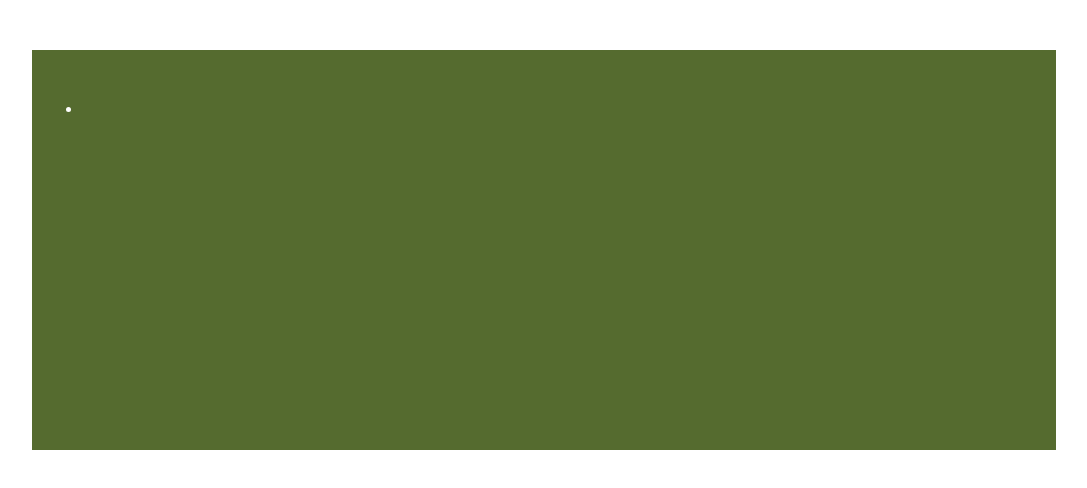
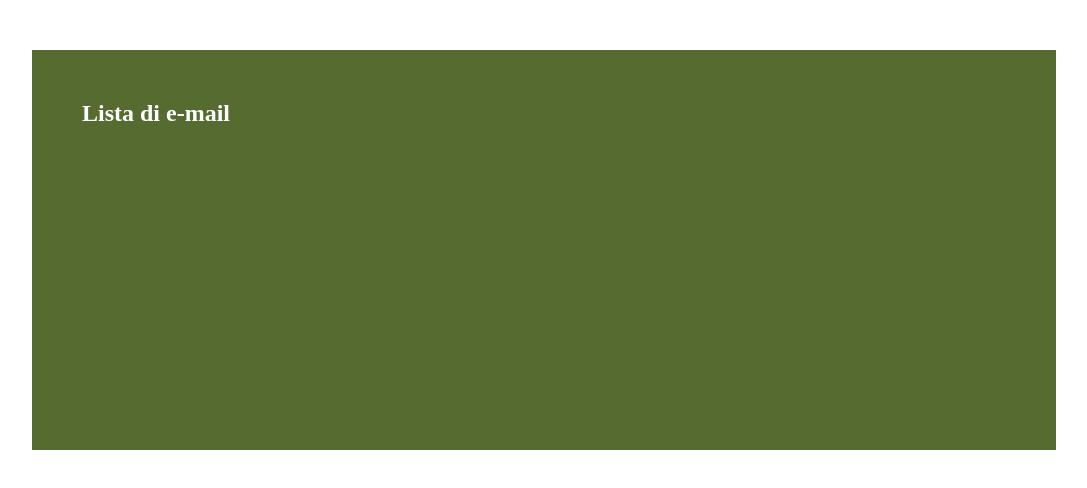
Before and after one commit to EnxhiHoxhaj/vue-email-list, a plain HTML site: page index.html in a window 1280 px wide. Shown: the whole page, without its empty margins (96-1183 px from the left). Drawn offline with nearby package versions, Linux system fonts and the light colour scheme.

Commit message:
feat: add data structure

```diff
--- a/index.html
+++ b/index.html
@@ -8,20 +8,22 @@
     <link rel="stylesheet" href="style.css">
     <!-- link Axios-->
     <script src="https://cdnjs.cloudflare.com/ajax/libs/axios/1.7.2/axios.min.js" integrity="sha512-JSCFHhKDilTRRXe9ak/FJ28dcpOJxzQaCd3Xg8MyF6XFjODhy/YMCM8HW0TFDckNHWUewW+kfvhin43hKtJxAw==" crossorigin="anonymous" referrerpolicy="no-referrer"></script>
-    <!-- link Vue -->
-    <script src="https://unpkg.com/vue@3/dist/vue.global.js"></script>
-    <!--link JS-->
-    <script src="main.js"></script>
+
 
 </head>
 <body>
     <div id="app">
-        <h1></h1>
+        <h2> {{title}}</h2>
         <ul class="list-page">
             <li>
                 <span class="list-item"></span>
             </li>
         </ul>
     </div>
+
+    <!-- link Vue -->
+    <script src="https://unpkg.com/vue@3/dist/vue.global.js"></script>
+    <!--link JS-->
+    <script src="main.js"></script>
 </body>
 </html>
--- a/main.js
+++ b/main.js
@@ -0,0 +1,13 @@
+const {createApp} = Vue;
+
+createApp ({
+    data () {
+        return {
+            title: "Lista di e-mail",
+            mailList: [
+                "",
+            ]
+        }
+    },
+
+}).mount('#app')
--- a/style.css
+++ b/style.css
@@ -11,5 +11,12 @@
     margin: 50px auto;
     background-color: darkolivegreen;
     color: white;
+}
 
+#app h2 {
+    margin-bottom: 30px;
 }
+#app li {
+    list-style: none;
+    font-size: 12px;
+}
```
